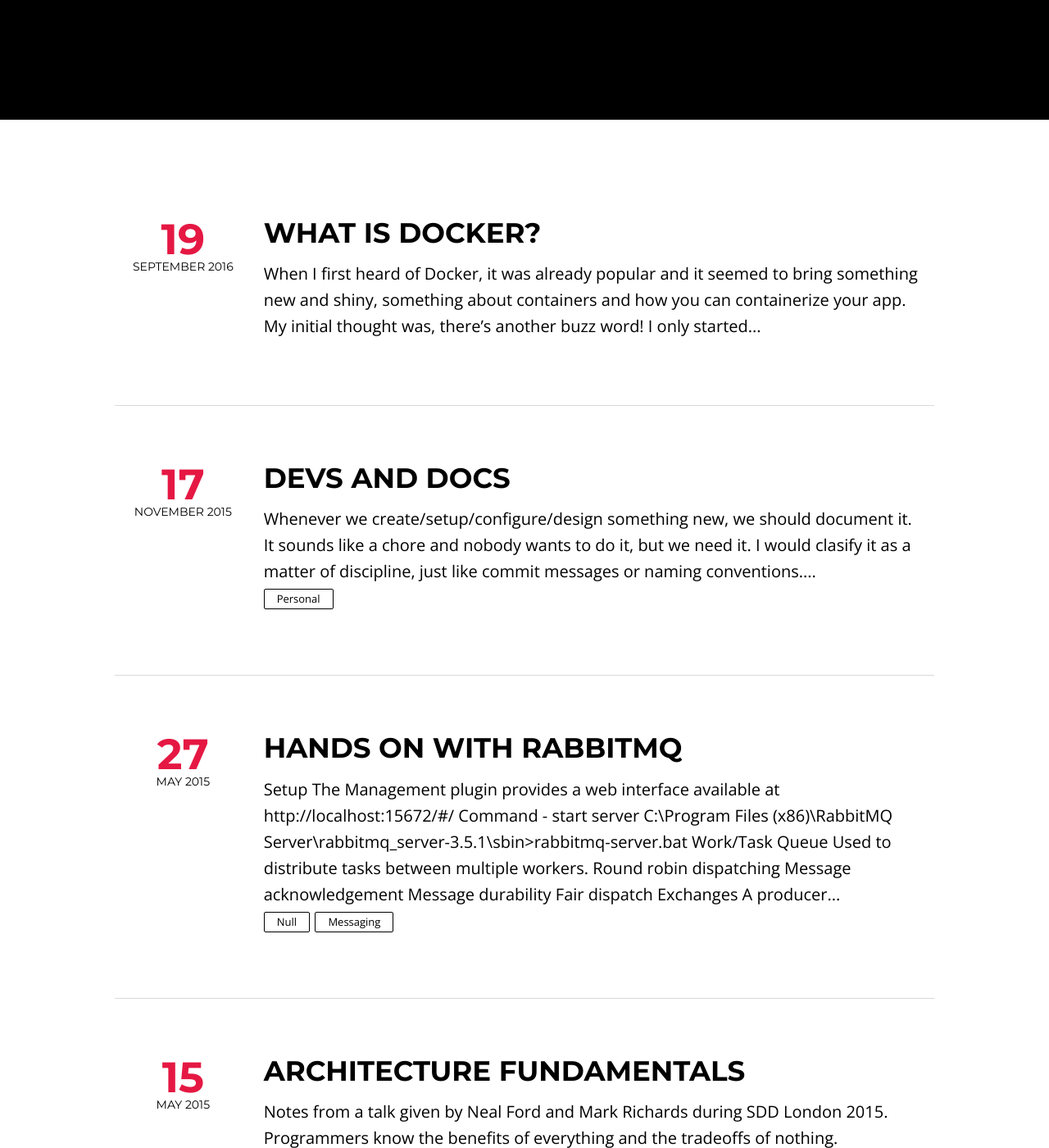
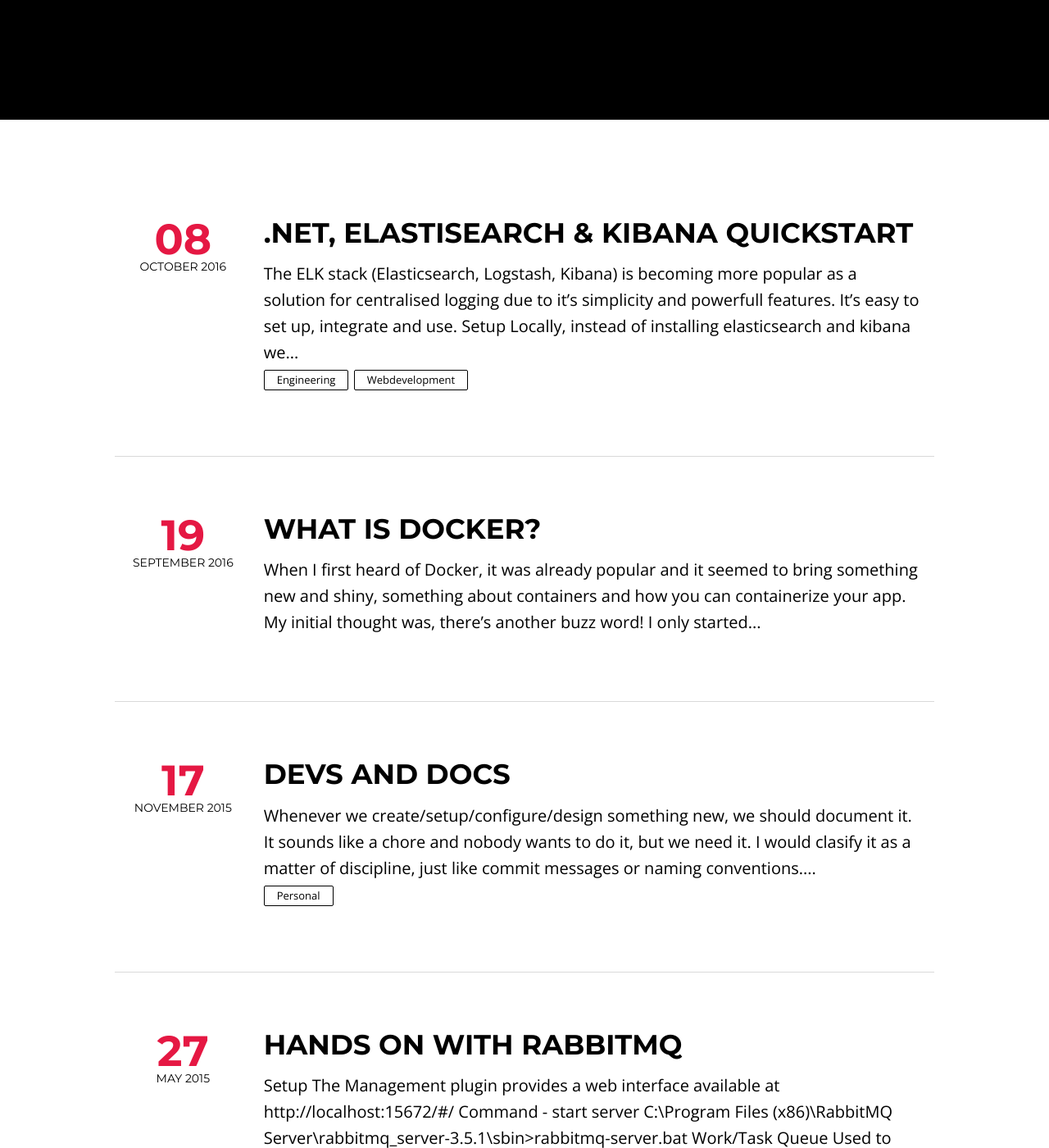
Before and after one commit to thedev/hipster-jekyll-blog, a Jekyll site: the page built from index.html, in a window 1280 px wide and 1400 px high, scrolled down 287 px. Shown: the whole window at 82% size. Built offline with Jekyll 4.4.1, drawn with Linux system fonts in a browser that asks for light colours; nearby versions of some CDN libraries; the list of posts is cut into pages by our own code; some of the changed text lies outside the part shown.

Commit message:
Updated 2016-10-08--net-elastisearch-kibana-quickstart.md

```diff
--- a/_posts/2016-10-08--net-elastisearch-kibana-quickstart.md
+++ b/_posts/2016-10-08--net-elastisearch-kibana-quickstart.md
@@ -1,10 +1,14 @@
 ---
 layout: post
-published: false
+published: true
 mathjax: false
 featured: false
-comments: false
+comments: true
 title: '.NET, Elastisearch & Kibana Quickstart'
+categories:
+  - engineering
+  - webdevelopment
+tags: 'tools, docker, kibana, elasticsearch'
 ---
 The ELK stack (Elasticsearch, Logstash, Kibana) is becoming more popular as a solution for centralised logging due to it's simplicity and powerfull features. It's easy to set up, integrate and use.
 
```
